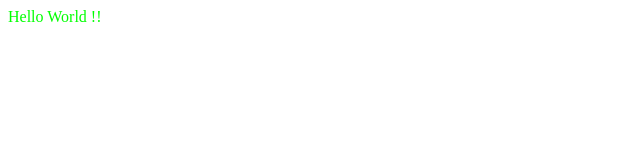
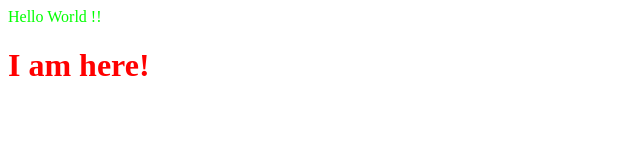
Before and after one commit to SailorChou/GitHub0501, a plain HTML site: page index.html in a window 1280 px wide. Shown: the whole page, without its empty margins (0-640 px from the left). Drawn offline with Linux system fonts and the light colour scheme.

Commit message:
新增 I am here! 文字

```diff
--- a/css/all.css
+++ b/css/all.css
@@ -1,3 +1,6 @@
 body{
 	color:lime
 }
+h1{
+	color:red
+}
--- a/index.html
+++ b/index.html
@@ -4,5 +4,6 @@
 </head>
 <body>
 Hello World !!
+<h1>I am here!</h1>
 </body>
 </html>
```
